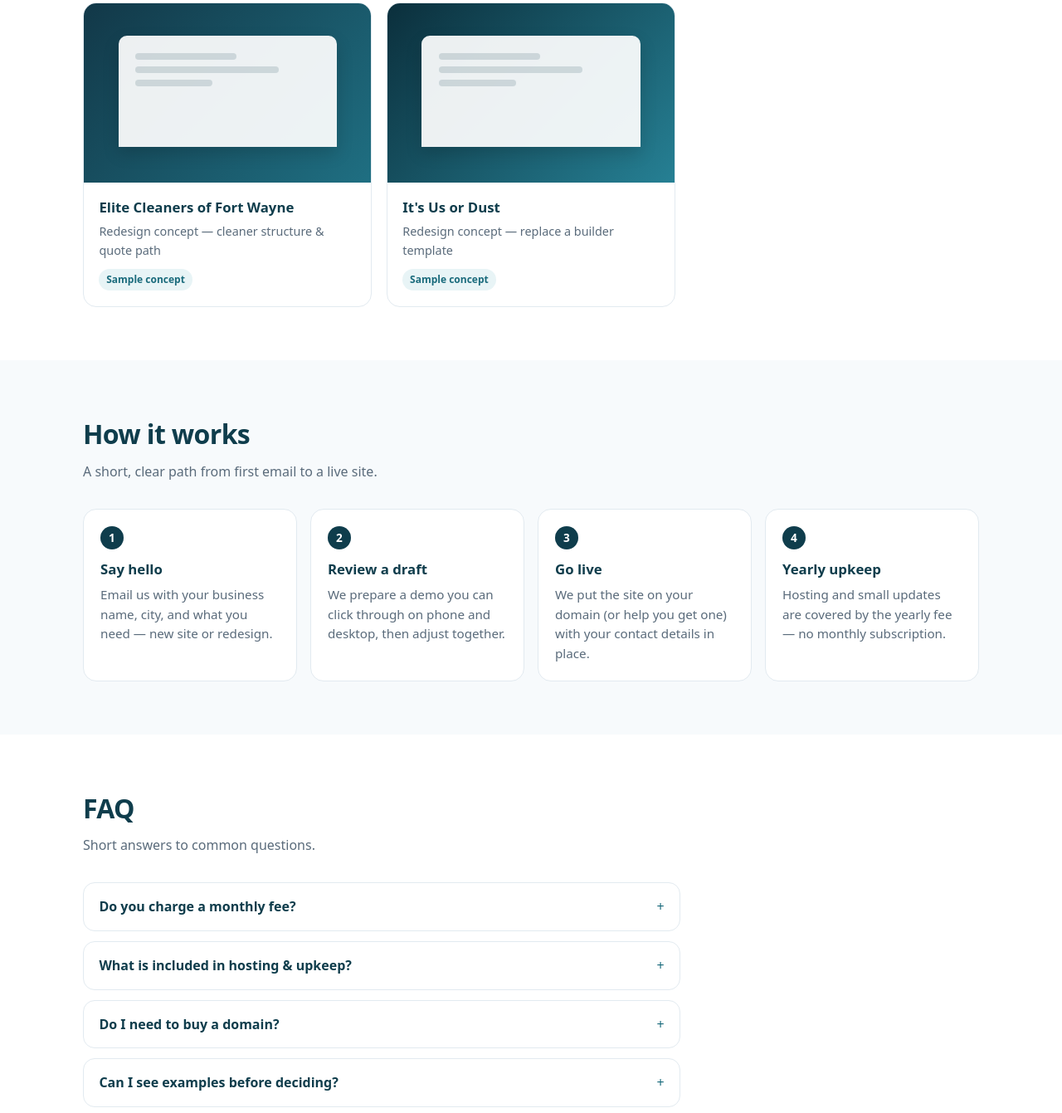
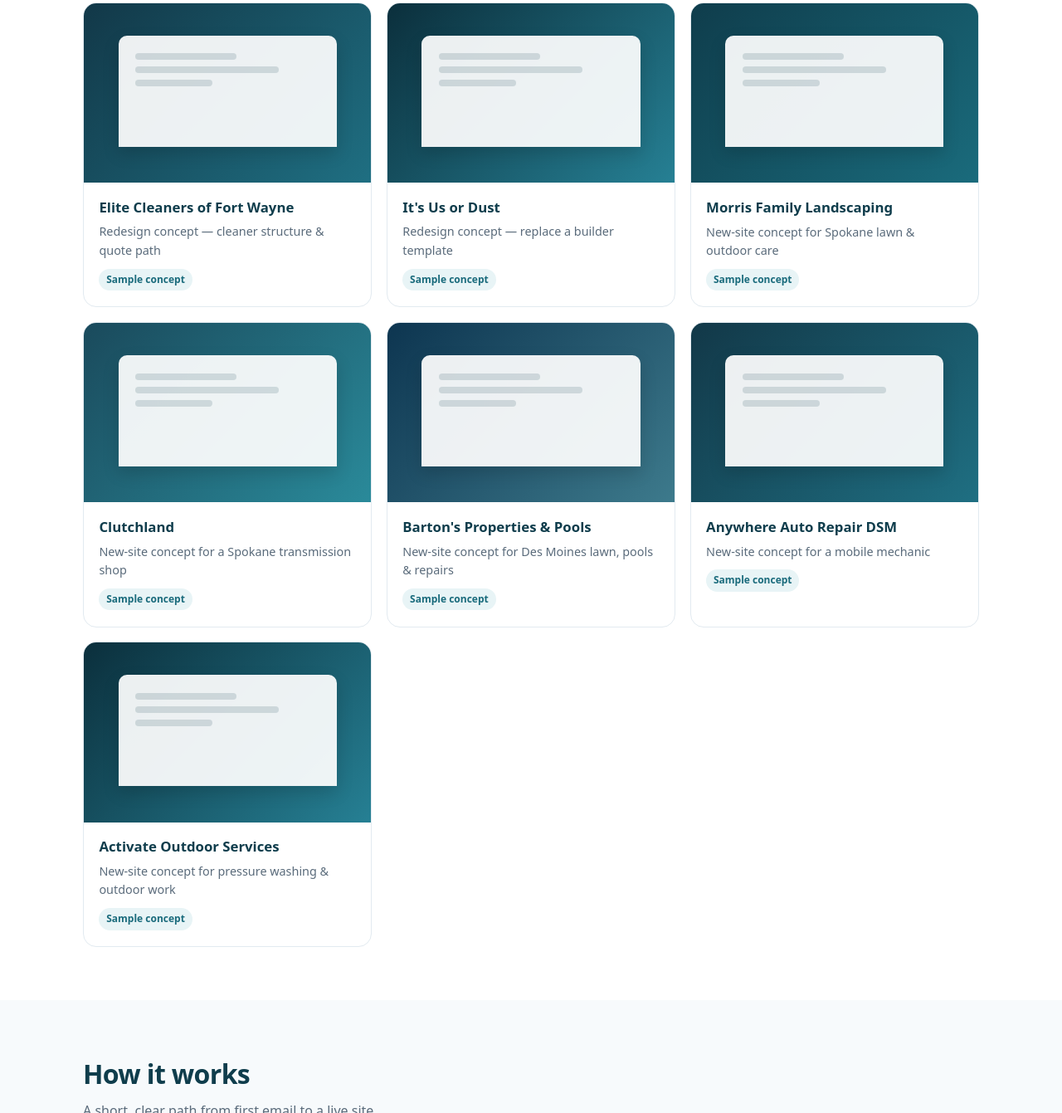
Before and after one commit to jalusaja/jalupublishing.com, a plain HTML site: page index.html in a window 1280 px wide. Shown: the part 2422-3763 px from the top of the page at 83% size. Drawn offline with Linux system fonts and the light colour scheme.

Commit message:
Add batch2 sample concepts to portfolio
Show Spokane and Des Moines demos on jalupublishing.com so prospects from tomorrow's outreach see matching niche samples.

```diff
--- a/index.html
+++ b/index.html
@@ -286,6 +286,47 @@ footer{border-top:1px solid var(--line);padding:1.75rem 0 2.25rem;color:var(--mu
             <span class="badge">Sample concept</span>
           </div>
         </a>
+
+        <a class="work" href="https://jalusaja.github.io/site-demos/morris-family-landscaping/" target="_blank" rel="noopener noreferrer">
+          <div class="work-thumb t1" aria-hidden="true"><div class="bars"><i></i><i></i><i></i></div></div>
+          <div class="work-body">
+            <h3>Morris Family Landscaping</h3>
+            <p>New-site concept for Spokane lawn &amp; outdoor care</p>
+            <span class="badge">Sample concept</span>
+          </div>
+        </a>
+        <a class="work" href="https://jalusaja.github.io/site-demos/clutchland-spokane/" target="_blank" rel="noopener noreferrer">
+          <div class="work-thumb t2" aria-hidden="true"><div class="bars"><i></i><i></i><i></i></div></div>
+          <div class="work-body">
+            <h3>Clutchland</h3>
+            <p>New-site concept for a Spokane transmission shop</p>
+            <span class="badge">Sample concept</span>
+          </div>
+        </a>
+        <a class="work" href="https://jalusaja.github.io/site-demos/bartons-properties-pools/" target="_blank" rel="noopener noreferrer">
+          <div class="work-thumb t3" aria-hidden="true"><div class="bars"><i></i><i></i><i></i></div></div>
+          <div class="work-body">
+            <h3>Barton's Properties &amp; Pools</h3>
+            <p>New-site concept for Des Moines lawn, pools &amp; repairs</p>
+            <span class="badge">Sample concept</span>
+          </div>
+        </a>
+        <a class="work" href="https://jalusaja.github.io/site-demos/anywhere-auto-repair-dsm/" target="_blank" rel="noopener noreferrer">
+          <div class="work-thumb t4" aria-hidden="true"><div class="bars"><i></i><i></i><i></i></div></div>
+          <div class="work-body">
+            <h3>Anywhere Auto Repair DSM</h3>
+            <p>New-site concept for a mobile mechanic</p>
+            <span class="badge">Sample concept</span>
+          </div>
+        </a>
+        <a class="work" href="https://jalusaja.github.io/site-demos/activate-outdoor-services/" target="_blank" rel="noopener noreferrer">
+          <div class="work-thumb t5" aria-hidden="true"><div class="bars"><i></i><i></i><i></i></div></div>
+          <div class="work-body">
+            <h3>Activate Outdoor Services</h3>
+            <p>New-site concept for pressure washing &amp; outdoor work</p>
+            <span class="badge">Sample concept</span>
+          </div>
+        </a>
       </div>
     </div>
   </section>
```
